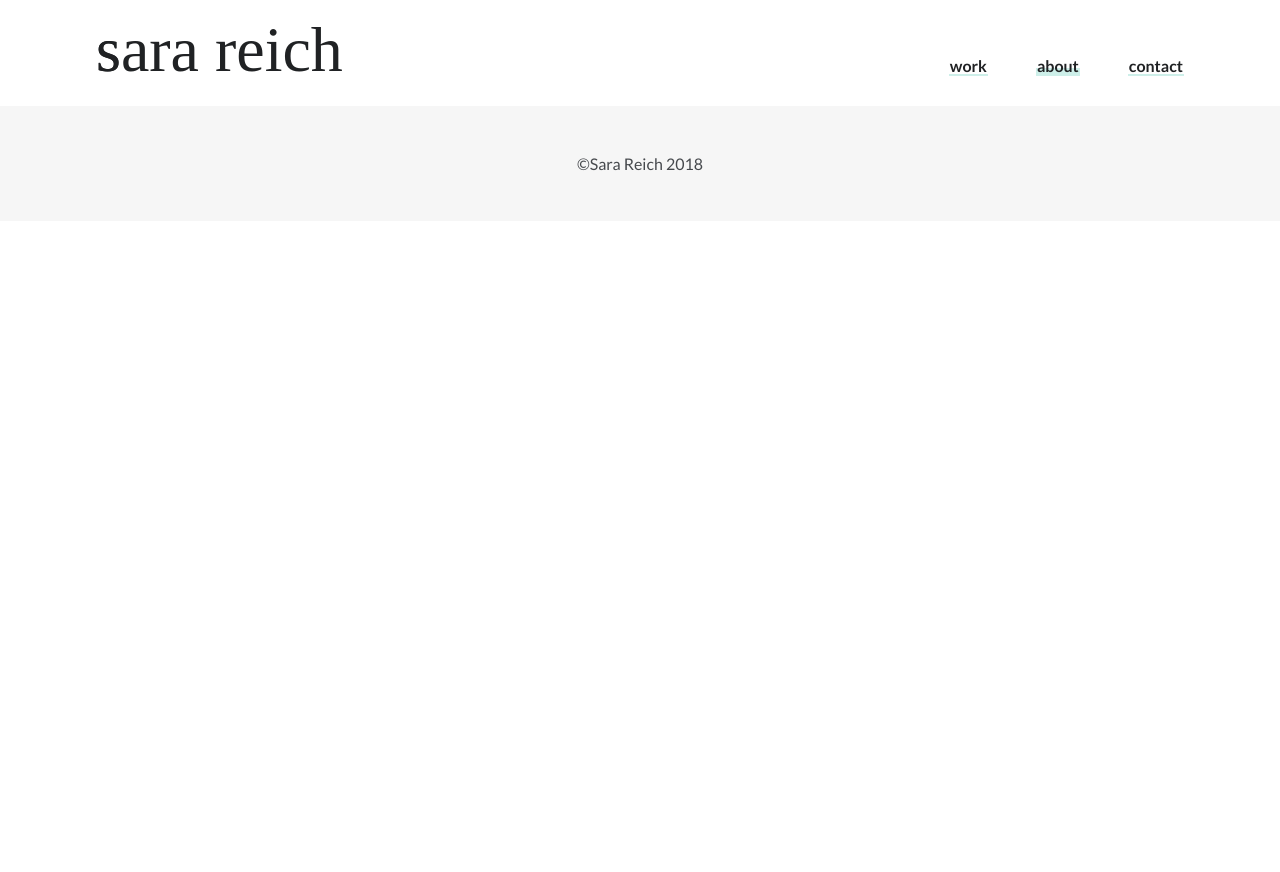
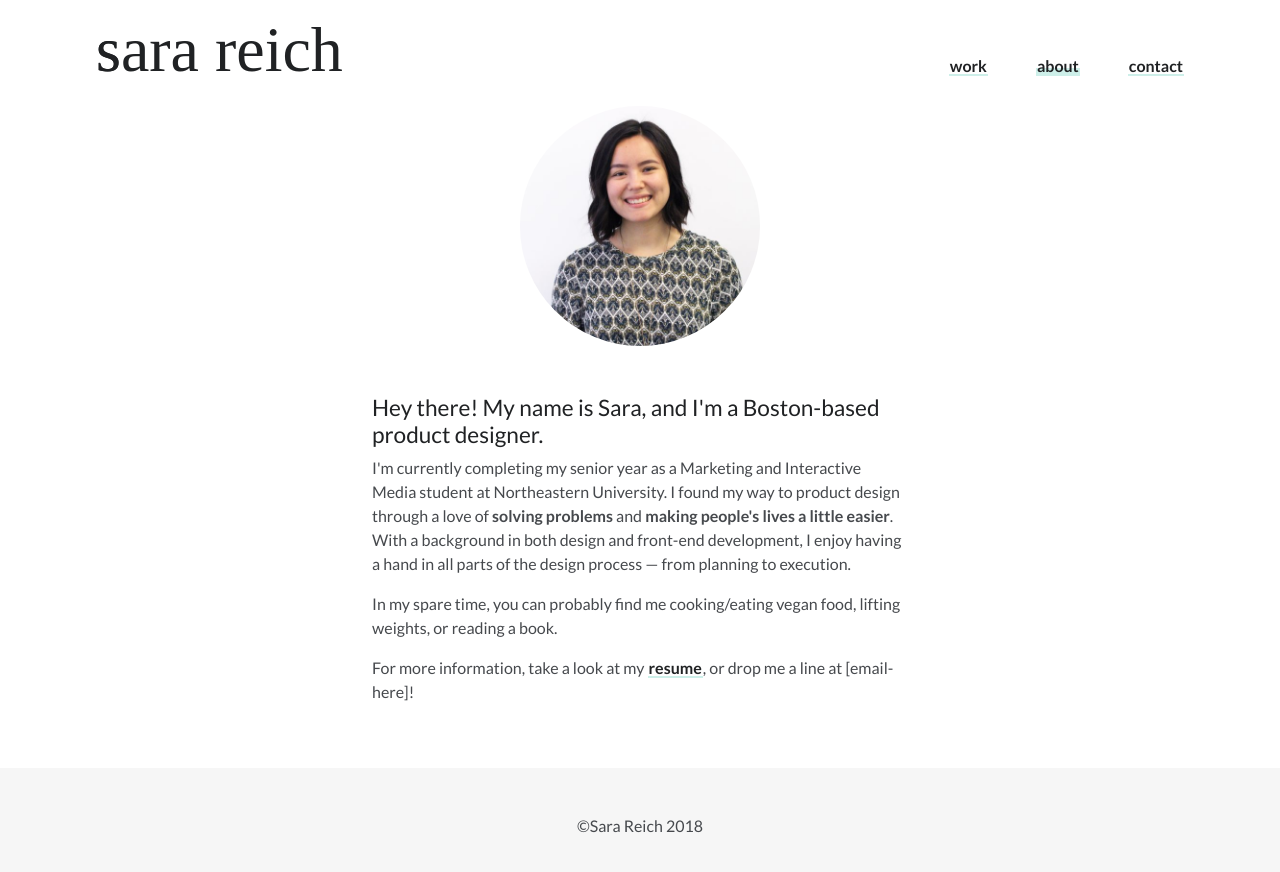
Before and after one commit to sarareich/sarareich.github.io, a React (Create React App) app: page /about in a window 1280 px wide. Shown: the top 872 px of the page. Before the commit the page ends 800 px from the top, so only its background shows below. Built offline with nearby package versions, Linux system fonts and the light colour scheme; a web font is replaced by a local one.

Commit message:
basic about page

```diff
--- /dev/null
+++ b/src/components/AboutPage/AboutPage.js
@@ -0,0 +1,40 @@
+import React from 'react';
+import Portrait from "../../assets/portrait.jpg";
+
+class AboutPage extends React.Component {
+  render() {
+    return (
+      <div className="about-page page">
+        <div className="portrait__container">
+          <img
+            src={Portrait}
+            className="circle"
+          />
+        </div>
+        <div className="portfolio-content description">
+          <div className="one-half__center">
+            <h3 className="heading-3 lowercase">
+              Hey there! My name is Sara, and I{`'`}m a Boston-based product designer.
+            </h3>
+            <p className="description-text">
+              I{`'`}m currently completing my senior year as a Marketing and Interactive Media student
+              at Northeastern University. I found my way to product design through a love of <strong>solving
+              problems</strong> and <strong>making people{`'`}s lives a little easier</strong>. With a
+              background in both design and front-end development, I enjoy having a hand in all parts of
+              the design process — from planning to execution.
+            </p>
+            <p className="description-text">
+              In my spare time, you can probably find me cooking/eating vegan food, lifting weights, or
+              reading a book.
+            </p>
+            <p className="description-text">
+              For more information, take a look at my <a href="#" className="link">resume</a>, or drop me a line at [email-here]!
+            </p>
+          </div>
+        </div>
+      </div>
+    );
+  }
+}
+
+export default AboutPage;
--- /dev/null
+++ b/src/components/AboutPage/AboutPage.scss
@@ -0,0 +1,13 @@
+@import '../../styles/colors.scss';
+
+.portrait__container {
+  align-items: center;
+  display: flex;
+  justify-content: center;
+  margin-bottom: 3rem;
+}
+
+.circle {
+  border-radius: 50%;
+  width: 15rem;
+}
--- a/src/index.js
+++ b/src/index.js
@@ -6,6 +6,7 @@ import 'react-image-lightbox/style.css';
 import styles from 'react-responsive-carousel/lib/styles/carousel.min.css';
 import App from './components/App/App';
 import HomePage from './components/HomePage/HomePage';
+import AboutPage from './components/AboutPage/AboutPage';
 import ForwardFinancingPage from './components/ForwardFinancingPage/ForwardFinancingPage';
 import MunchPage from './components/MunchPage/MunchPage';
 
@@ -16,6 +17,7 @@ ReactDOM.render(
         <Route exact path="/work" component={HomePage}/>
         <Route path="/work/forward-financing" component={ForwardFinancingPage}/>
         <Route path="/work/munch" component={MunchPage}/>
+        <Route path="/about" component={AboutPage}/>
       </div>
     </App>
   </BrowserRouter>,
--- a/src/styles/styles.scss
+++ b/src/styles/styles.scss
@@ -45,6 +45,10 @@ body {
   font-size: 1.414rem;
   margin-bottom: 0.5rem;
   text-transform: uppercase;
+
+  &.lowercase {
+    text-transform: none;
+  }
 }
 
 .heading-4 {
@@ -196,6 +200,7 @@ body {
 @import '../components/Header/Header.scss';
 @import '../components/Footer/Footer.scss';
 @import '../components/HomePage/HomePage.scss';
+@import '../components/AboutPage/AboutPage.scss';
 @import '../components/ForwardFinancingPage/ForwardFinancingPage.scss';
 @import '../components/common/Hero/Hero.scss';
 @import '../components/common/Logo/Logo.scss';
```
Also changed, not shown: src/assets/portrait.jpg (added).
